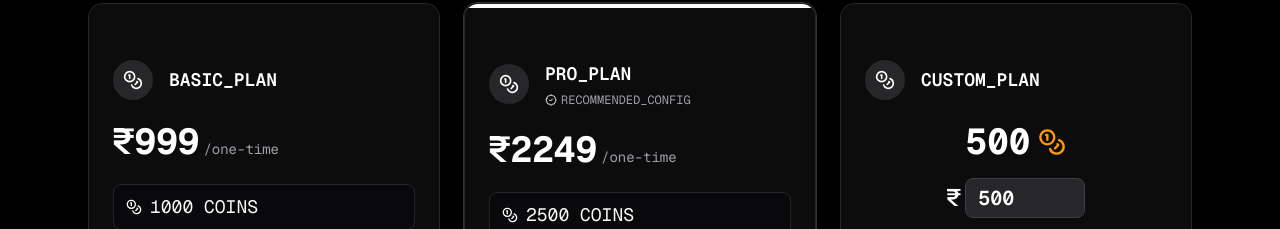
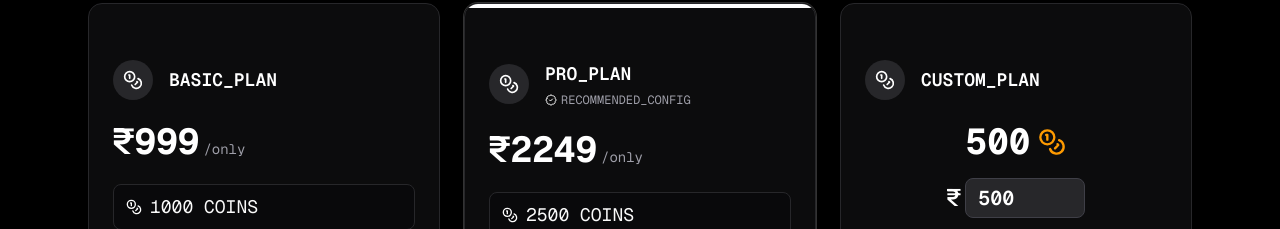
Before and after one commit to uchtamsingh11/Z_build, a Next.js app: page / in a window 1280 px wide. Shown: the part 3016-3245 px from the top of the page. Built offline with nearby package versions, Linux system fonts and the light colour scheme; no server answers.

Commit message:
pricing fix

```diff
--- a/app/pricing/page.tsx
+++ b/app/pricing/page.tsx
@@ -204,7 +204,7 @@ export default function Page() {
 
                       <div className="flex items-baseline mb-4">
                         <span className="text-4xl font-bold text-white">₹999</span>
-                        <span className="ml-1 text-sm text-zinc-400">/one-time</span>
+                        <span className="ml-1 text-sm text-zinc-400">/only</span>
                       </div>
 
                       <div className="flex items-center py-2 px-3 bg-zinc-950 rounded-md border border-zinc-800 mb-4">
@@ -248,7 +248,7 @@ export default function Page() {
 
                       <div className="flex items-baseline mb-4">
                         <span className="text-4xl font-bold text-white">₹2249</span>
-                        <span className="ml-1 text-sm text-zinc-400">/one-time</span>
+                        <span className="ml-1 text-sm text-zinc-400">/only</span>
                       </div>
 
                       <div className="flex items-center py-2 px-3 bg-zinc-950 rounded-md border border-zinc-800 mb-4">
--- a/components/dashboard-pricing.tsx
+++ b/components/dashboard-pricing.tsx
@@ -65,7 +65,7 @@ export default function DashboardPricing() {
 
                         <div className="flex items-baseline mb-4">
                             <span className="text-4xl font-bold text-white">₹999</span>
-                            <span className="ml-1 text-sm text-zinc-400">/one-time</span>
+                            <span className="ml-1 text-sm text-zinc-400">/only</span>
                         </div>
 
                         <div className="flex items-center py-2 px-3 bg-zinc-950 rounded-md border border-zinc-800 mb-4">
@@ -105,7 +105,7 @@ export default function DashboardPricing() {
 
                         <div className="flex items-baseline mb-4">
                             <span className="text-4xl font-bold text-white">₹2249</span>
-                            <span className="ml-1 text-sm text-zinc-400">/one-time</span>
+                            <span className="ml-1 text-sm text-zinc-400">/only</span>
                         </div>
 
                         <div className="flex items-center py-2 px-3 bg-zinc-950 rounded-md border border-zinc-800 mb-4">
```
Also changed, not shown: components/app-sidebar.tsx (+0 -10 lines), public/.well-known/appspecific/com.chrome.devtools.json (added).
